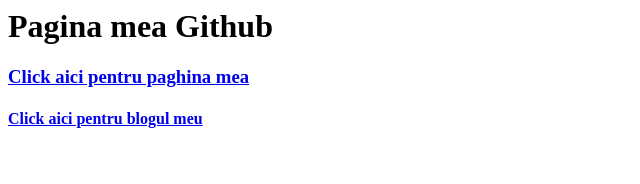
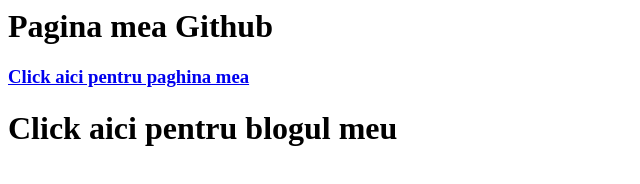
Before and after one commit to violetap20/violetap20.github.io, a plain HTML site: page index.html in a window 1280 px wide. Shown: the whole page, without its empty margins (0-640 px from the left). Drawn offline with Linux system fonts and the light colour scheme.

Commit message:
Update index.html

```diff
--- a/index.html
+++ b/index.html
@@ -1,3 +1,3 @@
 <h1>Pagina mea Github</h1>
 <h3><a href="pagina.html">Click aici pentru paghina mea</a></h3>
-<h4><a href="blog.html">Click aici pentru blogul meu</a></h4>
+<h1><a ="blog.html">Click aici pentru blogul meu</a></h1>
```
